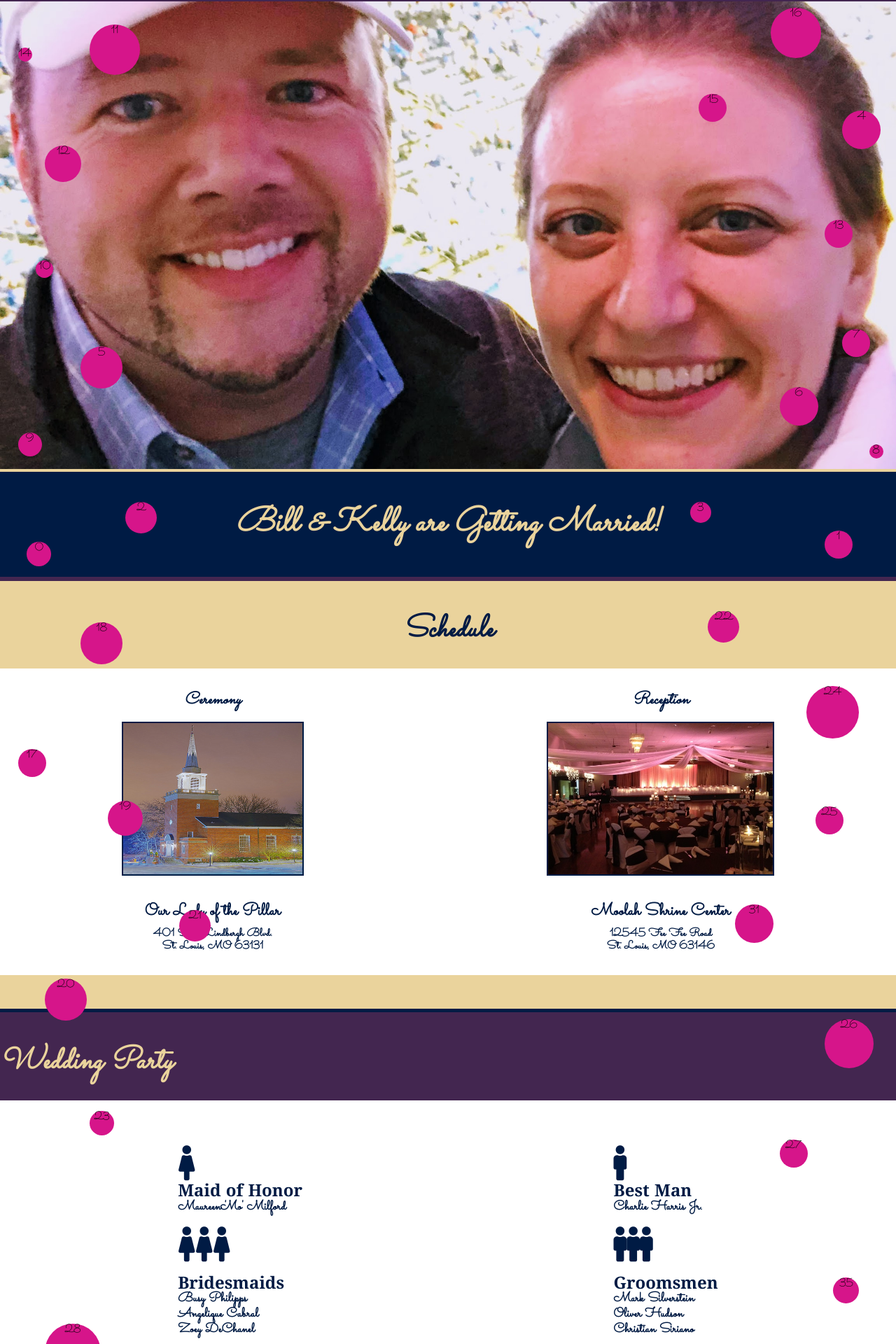
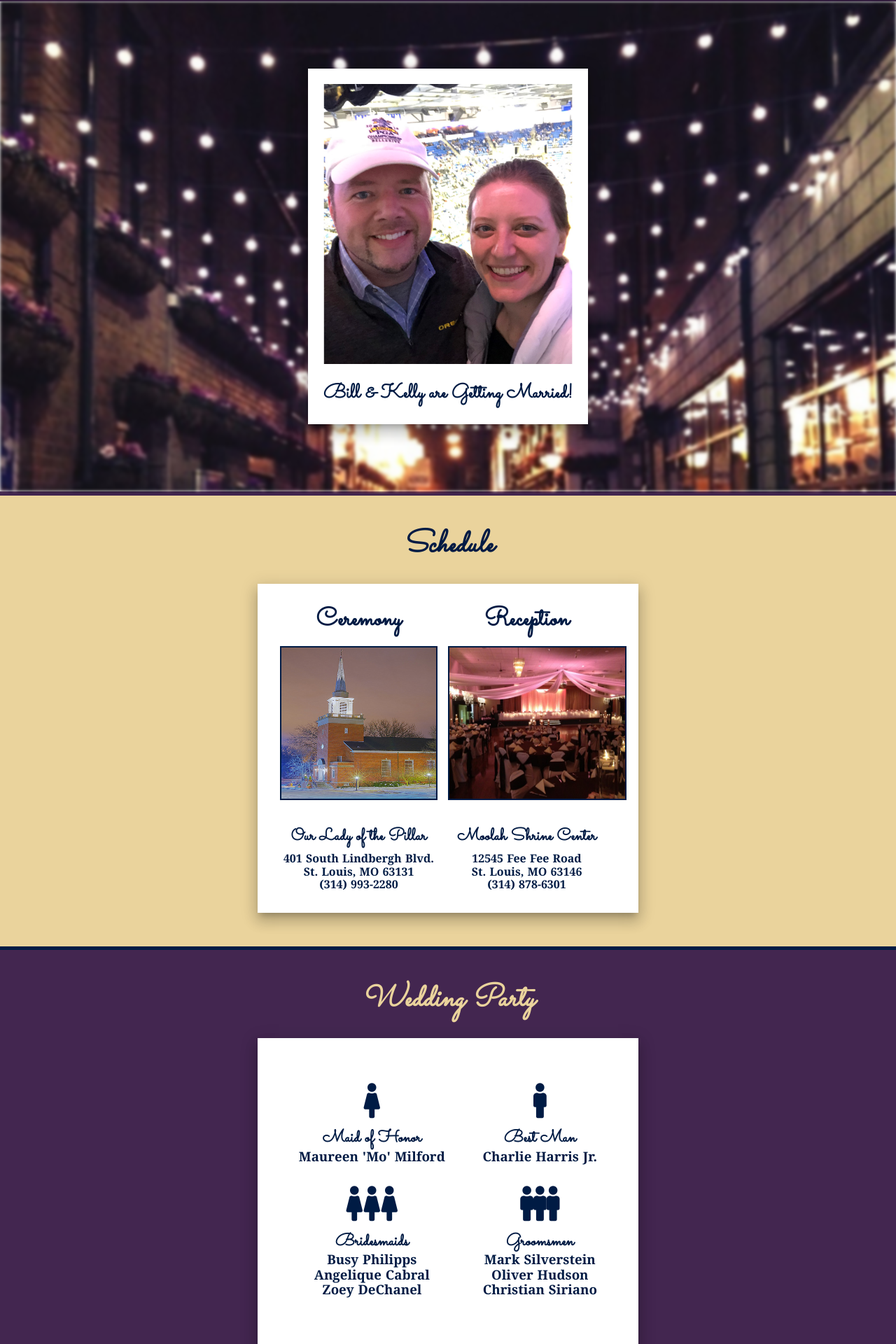
Before and after one commit to njosieb/pickingupthebill, a Nuxt app: page / in a window 1280 px wide. Shown: the part 51-1971 px from the top of the page at 70% size. Built offline with nearby package versions, Linux system fonts and the light colour scheme.

Commit message:
Adds styles and information throughout site

```diff
--- a/pages/index.vue
+++ b/pages/index.vue
@@ -1,124 +1,139 @@
 <template>
   <div class="sacramento">
-    <navbar></navbar>
-    <section>
-      <div class="relative z-1">
-        <div id="headerBackground" class="cover bg-left bg-center-l z-2"></div>
-        <div id="title" class="tc bg-navy pt3 pb3">
-          <div>
-            <dot
+    <!-- <dot
               v-for="(dot, index) in dots"
               :key="index"
               :size="dot.size"
               :top="dot.top"
               :left="dot.left"
               :dot-id="index"
-            />
-            <h1 class="titleMargin f1">
-              <em>Bill & Kelly are Getting Married!</em>
-            </h1>
+    />-->
+    <navbar></navbar>
+    <section id="behind-polaroid" class="pv4">
+      <div class="container relative z-1">
+        <div class="polaroid-frame">
+          <div id="header-picture" class="cover bg-left bg-center-l z-2">
+            <img src="~assets/header.jpg">
+          </div>
+          <div id="title-box" class="tc">
+            <h1 class="polaroid-title f1 mv0">Bill & Kelly are Getting Married!</h1>
           </div>
         </div>
       </div>
     </section>
-    <section class="tc">
-      <div id="purpleBorder" class="section2 pv3 borderBottom">
+    <section id="purpleBorder" class="tc section2 borderBottom">
+      <div class="container">
+        <div class="pv3">
           <h1 class="f2 sectionTitle">
             <em>Schedule</em>
           </h1>
-        <div class="flex justify-around bg-white pv4">
+          <div class="flex justify-around bg-white pv4 ph4 border-shadow">
             <div>
-            <h2 class="pb3">
-              <em>Ceremony</em>
-            </h2>
+              <h2 class="pb3 f2">Ceremony</h2>
+              <a href="https://www.olpillar.com/" target="_blank">
                 <img class="churchPic" src="../assets/church.jpg">
+              </a>
               <h2 class="pt4 pb2">Our Lady of the Pillar</h2>
-            <h4>
+              <h4 class="georgia">
                 401 South Lindbergh Blvd.
                 <br>St. Louis, MO 63131
+                <br>(314) 993-2280
               </h4>
             </div>
             <div>
-            <h2 class="pb3">
-              <em>Reception</em>
-            </h2>
+              <h2 class="pb3 f2">Reception</h2>
+              <a href="https://www.moolah.org/" target="_blank">
                 <img class="receptionPic" src="../assets/reception.jpg">
+              </a>
               <h2 class="pt4 pb2">Moolah Shrine Center</h2>
-            <h4>
+              <h4 class="georgia">
                 12545 Fee Fee Road
                 <br>St. Louis, MO 63146
+                <br>(314) 878-6301
               </h4>
             </div>
           </div>
         </div>
+      </div>
     </section>
-    <section class="section1 pv3 borderBottom">
+    <section class="section1 tc pv3 borderBottom">
       <h1 class="f2 sectionTitle">
         <em>Wedding Party</em>
       </h1>
-      <div class="flex justify-around bg-white pv5 ph4 navy">
+      <div class="flex justify-around bg-white pv5 ph4 navy container border-shadow">
         <div class="pb2">
-          <i class="fas fa-female person"></i>
-          <h2 class="georgia">Maid of Honor</h2>
-          <h3>Maureen 'Mo' Milford</h3>
-          <div class="pt3">
+          <i class="fas fa-female person pb3"></i>
+          <h2>Maid of Honor</h2>
+          <h3 class="georgia">Maureen 'Mo' Milford</h3>
+          <div class="pt4">
             <i class="fas fa-female person"></i>
             <i class="fas fa-female person"></i>
             <i class="fas fa-female person"></i>
           </div>
-          <h2 class="pt3 georgia">Bridesmaids</h2>
-          <h3>Busy Philipps</h3>
-          <h3>Angelique Cabral</h3>
-          <h3>Zoey DeChanel</h3>
+          <h2 class="pt3">Bridesmaids</h2>
+          <h3 class="georgia">Busy Philipps</h3>
+          <h3 class="georgia">Angelique Cabral</h3>
+          <h3 class="georgia">Zoey DeChanel</h3>
         </div>
         <div class="pb2">
-          <i class="fas fa-male person"></i>
-          <h2 class="georgia">Best Man</h2>
-          <h3>Charlie Harris Jr.</h3>
-          <div class="pt3">
+          <i class="fas fa-male person pb3"></i>
+          <h2>Best Man</h2>
+          <h3 class="georgia">Charlie Harris Jr.</h3>
+          <div class="pt4">
             <i class="fas fa-male person"></i>
             <i class="fas fa-male person"></i>
             <i class="fas fa-male person"></i>
           </div>
-          <h2 class="pt3 georgia">Groomsmen</h2>
-          <h3>Mark Silverstein</h3>
-          <h3>Oliver Hudson</h3>
-          <h3>Christian Siriano</h3>
+          <h2 class="pt3">Groomsmen</h2>
+          <h3 class="georgia">Mark Silverstein</h3>
+          <h3 class="georgia">Oliver Hudson</h3>
+          <h3 class="georgia">Christian Siriano</h3>
         </div>
       </div>
     </section>
 
-    <section class="section2 pv3 borderBottom">
+    <section class="section2 pv3 tc borderBottom">
       <h1 class="f2 sectionTitle">
         <em>Travel & Accomodations</em>
       </h1>
-      <div class="flex justify-around bg-white pv4">
+      <div class="flex justify-around bg-white pv4 container border-shadow">
         <div>
+          <h1>Hotel St. Louis</h1>
           <img id="hotel" src="../assets/hotel.jpg">
+          <h3 class="georgia pt2">
+            12345 Not Sure Lane
+            <br>St. Louis, MO 63110
+            <br>(314) 555-2255
+          </h3>
         </div>
       </div>
     </section>
-    <section class="section1 pv3 borderBottom">
+    <section class="section1 tc pv3 borderBottom">
       <h1 class="f2 sectionTitle">
         <em>Registry</em>
       </h1>
-      <div class="flex justify-around bg-white pv2">
+      <div class="flex justify-around bg-white pv2 container border-shadow">
         <div>
-          <img class="logos" src="../assets/bbb.jpg">
+          <a href="https://www.macys.com" target="_blank">
+            <img class="logos" src="../assets/macys.jpg">
+          </a>
         </div>
         <div>
-          <img class="logos" src="../assets/macys.jpg">
+          <a href="https://www.bedbathandbeyond.com/" target="_blank">
+            <img class="logos" src="../assets/bbb.jpg">
+          </a>
         </div>
         <div>
+          <a href="https://www.crateandbarrel.com/" target="_blank"></a>
           <img class="logos" src="../assets/crateandbarrel.jpg">
         </div>
       </div>
     </section>
-    <section class="section2 pv3 borderBottom">
+    <section class="section2 pv3 tc borderBottom">
       <h1 class="f2 sectionTitle">
         <em>Photos</em>
       </h1>
-      <div class="flex justify-around bg-white pv4 ph4">
+      <div class="flex justify-around bg-white pv4 ph4 container flex-wrap border-shadow">
         <div>
           <img class="photos" src="../assets/photo1.jpg">
         </div>
@@ -133,24 +148,69 @@
         </div>
       </div>
     </section>
-    <section class="section1 pv1 borderBottom justify-around">
+    <section class="section1 pv1 tc borderBottom justify-around">
       <div>
         <div>
           <h1 class="f2 sectionTitle">
             <em>What to Do in The Lou</em>
           </h1>
-          <div class="flex justify-around bg-white navy pv4 ph4">
+          <div
+            class="flex justify-around bg-white navy pv4 ph4 container flex-wrap georgia border-shadow"
+          >
             <div>
-              <h3 class="pt3 pb2">Wild Lights at the Zoo</h3>
-              <a href="https://www.stlzoo.org/events/calendarofevents">
+              <h2 class="pt3 pb2">Wild Lights at the Zoo</h2>
+              <a href="https://www.stlzoo.org/events/calendarofevents" target="_blank">
                 <img class="photos" src="../assets/zoo.jpg">
               </a>
+              <div>
+                <h3 class="pb4">
+                  Government Drive
+                  <br>St. Louis, MO 63110
+                  <br>(314) 781-0900
+                </h3>
               </div>
+            </div>
+            <hr>
             <div>
-              <h3 class="pt3 pb2">Ice Skating at Steinberg Skating Rink</h3>
-              <a href="http://www.steinbergskatingrink.com/iceskating/">
+              <h2 class="pt3 pb2">Steinberg Skating Rink</h2>
+              <a href="http://www.steinbergskatingrink.com/iceskating/" target="_blank">
                 <img class="photos" src="../assets/steinberg.jpg">
               </a>
+              <div>
+                <h3 class="pb4">
+                  400 Jefferson Drive
+                  <br>St. Louis, MO 63110
+                  <br>(314) 367-7465
+                </h3>
+              </div>
+            </div>
+            <hr>
+            <div>
+              <h2 class="pt3 pb2">St. Louis Art Museum</h2>
+              <a href="https://www.slam.org/" target="_blank">
+                <img class="photos" src="../assets/slam.jpg">
+              </a>
+              <div>
+                <h3 class="pb4">
+                  1 Fine Arts Drive
+                  <br>St. Louis, MO 63110
+                  <br>(314) 721-0072
+                </h3>
+              </div>
+            </div>
+            <hr>
+            <div>
+              <h2 class="pt3 pb2">City Museum St. Louis</h2>
+              <a href="https://www.citymuseum.org/" target="_blank">
+                <img class="photos" src="../assets/city.jpg">
+              </a>
+              <div>
+                <h3 class="pb4">
+                  750 North 16th
+                  <br>St. Louis, MO 63103
+                  <br>(314) 231-2489
+                </h3>
+              </div>
             </div>
           </div>
         </div>
@@ -180,6 +240,41 @@ export default {
 <style lang="scss">
 @import '~assets/styles/variables';
 
+.border-shadow {
+  box-shadow: 0 7px 8px -4px rgba(0, 0, 0, 0.2),
+    0 12px 17px 2px rgba(0, 0, 0, 0.14), 0 5px 22px 4px rgba(0, 0, 0, 0.12);
+}
+.polaroid-frame {
+  box-shadow: 0 7px 8px -4px rgba(0, 0, 0, 0.2),
+    0 12px 17px 2px rgba(0, 0, 0, 0.14), 0 5px 22px 4px rgba(0, 0, 0, 0.12);
+  padding: 22px;
+  width: 400px;
+  margin: 4rem auto;
+  background-color: white;
+}
+#behind-polaroid {
+  position: relative;
+  &:after {
+    content: '';
+    position: absolute;
+    top: 0;
+    left: 0;
+    height: 100%;
+    width: 100%;
+    background-image: url(~assets/lights.jpg);
+    background-size: cover;
+    filter: blur(2px);
+  }
+}
+hr {
+  width: 90%;
+  margin: 0 auto;
+}
+
+img {
+  max-width: 100%;
+  height: auto;
+}
 .container {
   max-width: 34rem;
   margin: 0 auto;
@@ -191,7 +286,7 @@ export default {
   font-family: 'Sacramento';
 }
 #hotel {
-  max-width: 40%;
+  max-width: 70%;
 }
 .arrow {
   font-size: 15px;
@@ -219,11 +314,15 @@ export default {
 .menu-text {
   color: $putty;
 }
-#headerBackground {
-  background-image: url(~assets/crop.jpg);
-  padding-top: 1px;
-  height: 672px;
-  border-bottom: 4px solid $putty;
+#header-picture {
+  height: 400px;
+  overflow: hidden;
+  margin: 0 auto;
+  img {
+    object-fit: cover;
+    width: 100%;
+    height: 100%;
+  }
 }
 .border-box {
   box-sizing: border-box;
@@ -231,11 +330,16 @@ export default {
 .cover {
   background-size: cover !important;
 }
-#title {
-  color: $putty;
+#title-box {
+  color: $midnight;
+  margin: 0 auto;
+  padding-top: 22px;
+  font-size: 28px;
+  line-height: 1.5;
 }
-.titleMargin {
-  margin: 31px;
+.polaroid-title {
+  font-size: 28px;
+  line-height: 1.5;
 }
 .section1 {
   background-color: $bossanova;
@@ -255,16 +359,20 @@ export default {
   height: 220px;
   width: 260px;
   border: 2px solid $midnight;
+  margin-right: 40px;
 }
 .receptionPic {
   height: 220px;
   width: 325px;
   border: 2px solid $midnight;
+  margin-left: 15px;
 }
 .photos {
-  height: 340px;
-  width: 350px;
-  border: 2px solid $midnight;
+  height: 400px;
+  width: 400px;
+  padding-top: 15px;
+  padding-bottom: 10px;
+  object-fit: cover;
   /* padding-left: 30px;
   padding-right: 30px; */
 }
```
Lines whose indentation alone changed are shown as unchanged.
